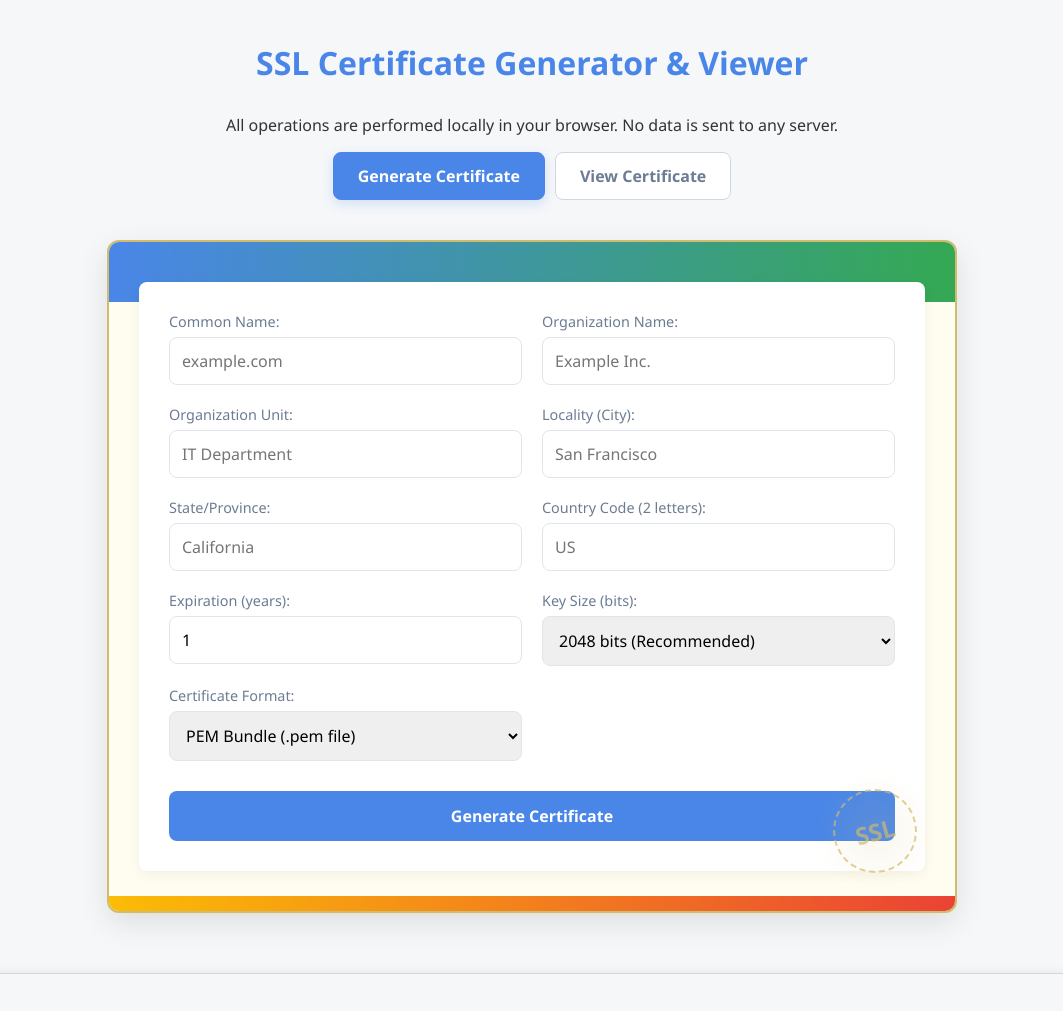
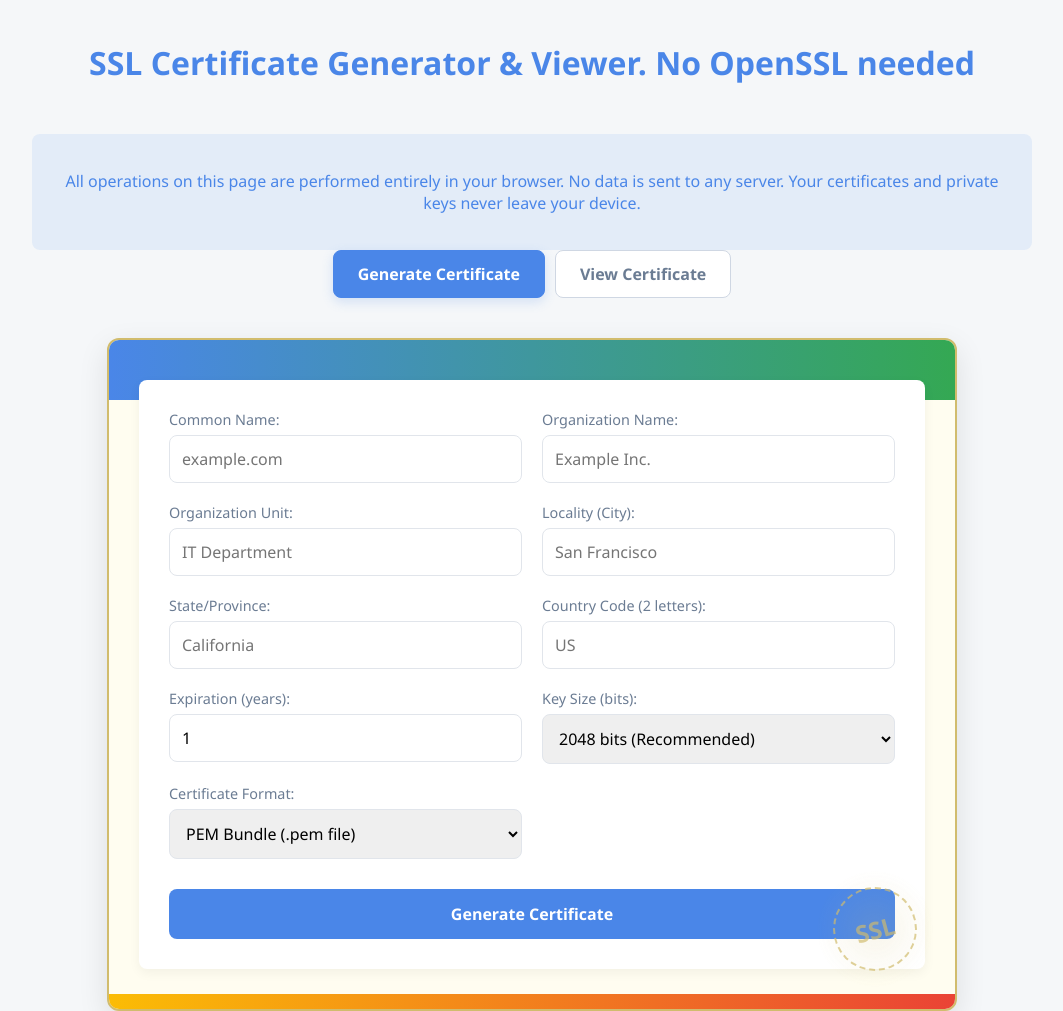
Before and after one commit to evt-eugene/self-signed-cert, a plain HTML site: page index.html in a window 1280 px wide. Shown: the top 1011 px of the page, without its empty margins (108-1171 px from the left). Drawn offline with Linux system fonts and the light colour scheme.

Commit message:
Update index.html

```diff
--- a/index.html
+++ b/index.html
@@ -645,9 +645,11 @@
 </head>
 <body>
 <div class="container">
-    <h1>SSL Certificate Generator & Viewer</h1>
-    <p style="text-align:center">All operations are performed locally in your browser. No data is sent to any
-        server.</p>
+    <h1>SSL Certificate Generator & Viewer. No OpenSSL needed</h1>
+
+    <div class="disclaimer">
+        <p>All operations on this page are performed entirely in your browser. No data is sent to any server. Your certificates and private keys never leave your device.</p>
+    </div>
 
     <!-- Tab Navigation -->
     <div class="tabs">
@@ -1255,10 +1257,6 @@
                     </div>
                 </div>
             </div>
-        </div>
-
-        <div class="disclaimer">
-            <p>All certificate operations on this page are performed entirely in your browser. No data is sent to any server. Your certificates and private keys never leave your device.</p>
         </div>
     </div>
 </footer>
```
